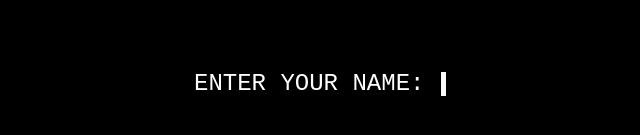
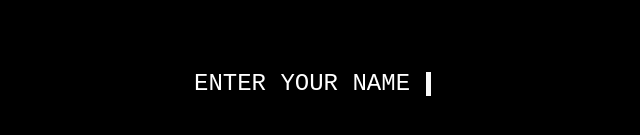
Before and after one commit to Nickey302/Cordive, a Next.js app: page /NamePrompt in a window 1280 px wide. Shown: the part 295-430 px from the top of the page, without its empty margins (146-786 px from the left). Built offline with nearby package versions, Linux system fonts and the light colour scheme.

Commit message:
Fix: NamePrompt부분 fix 및 에러 핸들링 로직 추가

```diff
--- a/src/app/NamePrompt/page.jsx
+++ b/src/app/NamePrompt/page.jsx
@@ -1,6 +1,6 @@
 'use client'
 
-import { useState, useEffect, useRef } from 'react';
+import { useState, useEffect, useRef, useCallback } from 'react';
 import { useRouter } from 'next/navigation';
 import styles from './NamePrompt.module.css';
 import gsap from 'gsap';
@@ -16,7 +16,7 @@ export default function NamePrompt() {
   useEffect(() => {
     gsap.to(containerRef.current, { opacity: 1, duration: 1, ease: 'power2.inOut' });
 
-    const text = "ENNTER YOUR NAME: ";
+    const text = "ENNTER YOUR NAME ";
     let i = 0;
     const typingInterval = setInterval(() => {
       if (i < text.length) {
@@ -37,8 +37,9 @@ export default function NamePrompt() {
     }
   }, [showInput]);
 
-  const handleKeyPress = (e) => {
+  const handleKeyPress = useCallback((e) => {
     if (e.key === 'Enter' && name.trim()) {
+      try {
         console.log('입력된 이름:', name);
         gsap.to(containerRef.current, {
           opacity: 0,
@@ -46,8 +47,12 @@ export default function NamePrompt() {
           ease: 'power2.inOut',
           onComplete: () => router.push('/Dystopia')
         });
+      } catch (error) {
+        console.error('Error navigating to Dystopia:', error);
+        // 사용자에게 에러 메시지 표시
       }
-  };
+    }
+  }, [name, router]);
 
   const handleContainerClick = () => {
     if (showInput && inputRef.current) {
```
Lines whose indentation alone changed are shown as unchanged.
